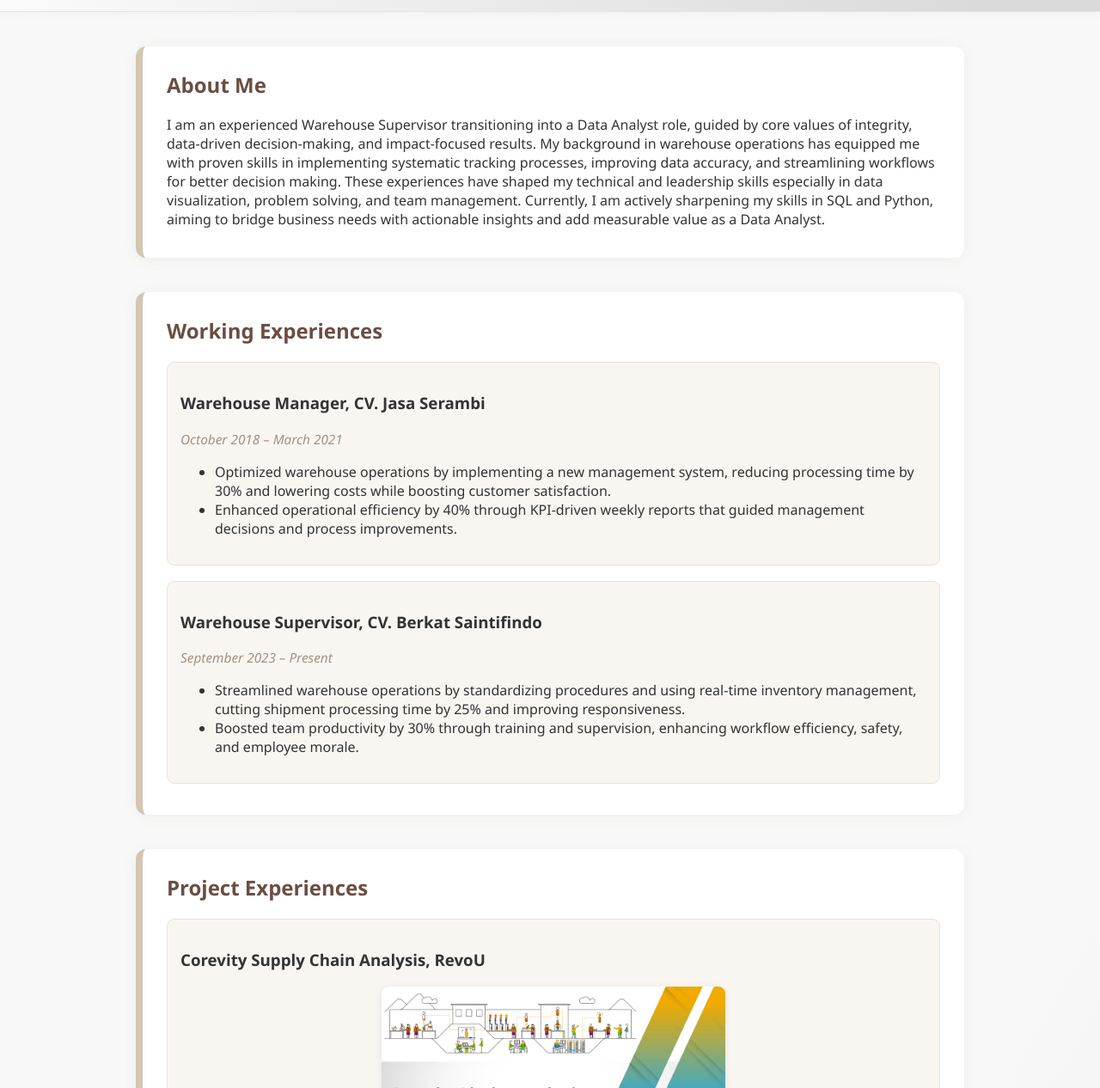
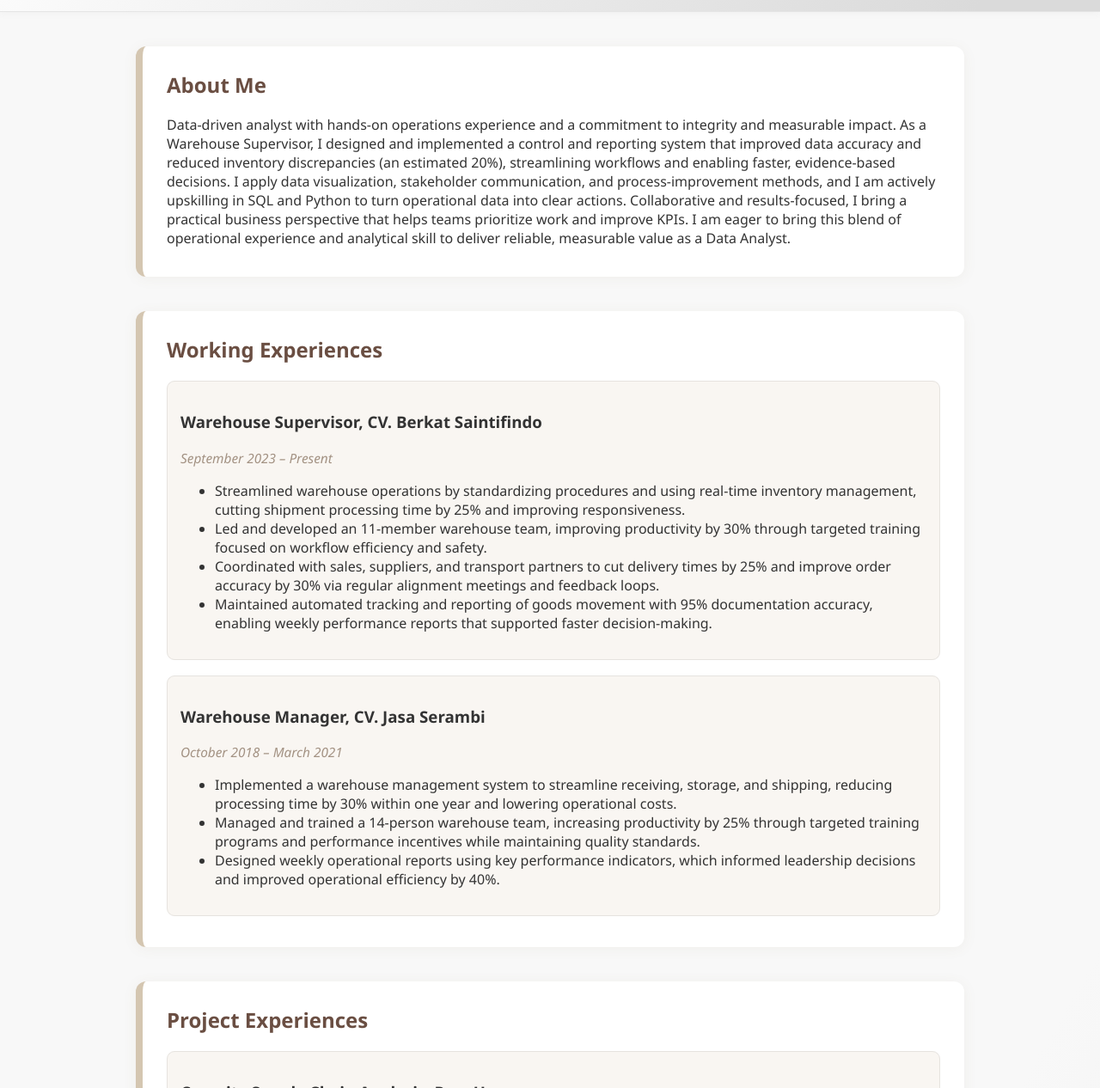
Before and after one commit to yandre-personal/yandre-personal.github.io, a plain HTML site: page index.html in a window 1280 px wide. Shown: the part 313-1579 px from the top of the page at 86% size. Drawn offline with Linux system fonts and the light colour scheme.

Commit message:
Update index.html

```diff
--- a/index.html
+++ b/index.html
@@ -36,26 +36,28 @@
     <section class="about" id="about">
       <h2>About Me</h2>
       <p>
-        I am an experienced Warehouse Supervisor transitioning into a Data Analyst role, guided by core values of integrity, data-driven decision-making, and impact-focused results.
-        My background in warehouse operations has equipped me with proven skills in implementing systematic tracking processes, improving data accuracy, and streamlining workflows for better decision making. These experiences have shaped my technical and leadership skills especially in data visualization, problem solving, and team management. Currently, I am actively sharpening my skills in SQL and Python, aiming to bridge business needs with actionable insights and add measurable value as a Data Analyst.
+        Data-driven analyst with hands-on operations experience and a commitment to integrity and measurable impact. As a Warehouse Supervisor, I designed and implemented a control and reporting system that improved data accuracy and reduced inventory discrepancies (an estimated 20%), streamlining workflows and enabling faster, evidence-based decisions. I apply data visualization, stakeholder communication, and process-improvement methods, and I am actively upskilling in SQL and Python to turn operational data into clear actions. Collaborative and results-focused, I bring a practical business perspective that helps teams prioritize work and improve KPIs. I am eager to bring this blend of operational experience and analytical skill to deliver reliable, measurable value as a Data Analyst.
       </p>
     </section>
     <section class="experience" id="experience">
       <h2>Working Experiences</h2>
       <div class="exp-card">
-        <h3>Warehouse Manager, CV. Jasa Serambi</h3>
-        <span class="date">October 2018 – March 2021</span>
-        <ul>
-          <li>Optimized warehouse operations by implementing a new management system, reducing processing time by 30% and lowering costs while boosting customer satisfaction.</li>
-          <li>Enhanced operational efficiency by 40% through KPI-driven weekly reports that guided management decisions and process improvements.</li>
-        </ul>
-      </div>
-      <div class="exp-card">
         <h3>Warehouse Supervisor, CV. Berkat Saintifindo</h3>
         <span class="date">September 2023 – Present</span>
         <ul>
           <li>Streamlined warehouse operations by standardizing procedures and using real-time inventory management, cutting shipment processing time by 25% and improving responsiveness.</li>
-          <li>Boosted team productivity by 30% through training and supervision, enhancing workflow efficiency, safety, and employee morale.</li>
+          <li>Led and developed an 11‑member warehouse team, improving productivity by 30% through targeted training focused on workflow efficiency and safety.</li>
+          <li>Coordinated with sales, suppliers, and transport partners to cut delivery times by 25% and improve order accuracy by 30% via regular alignment meetings and feedback loops.</li>
+          <li>Maintained automated tracking and reporting of goods movement with 95% documentation accuracy, enabling weekly performance reports that supported faster decision-making.</li>
+        </ul>
+      </div>
+      <div class="exp-card">
+        <h3>Warehouse Manager, CV. Jasa Serambi</h3>
+        <span class="date">October 2018 – March 2021</span>
+        <ul>
+          <li>Implemented a warehouse management system to streamline receiving, storage, and shipping, reducing processing time by 30% within one year and lowering operational costs.</li>
+          <li>Managed and trained a 14-person warehouse team, increasing productivity by 25% through targeted training programs and performance incentives while maintaining quality standards.</li>
+          <li>Designed weekly operational reports using key performance indicators, which informed leadership decisions and improved operational efficiency by 40%.</li>
         </ul>
       </div>
     </section>
```
